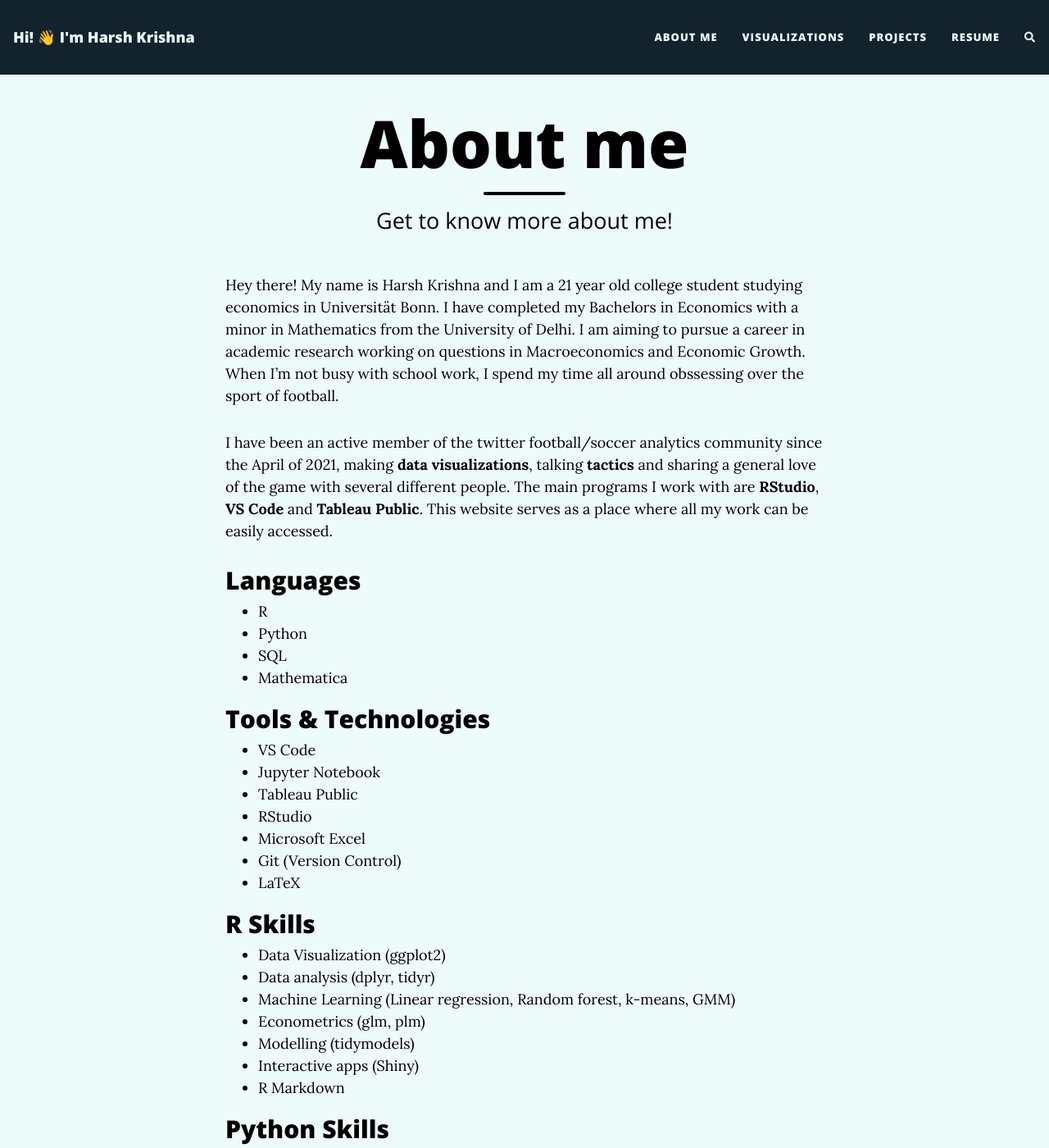
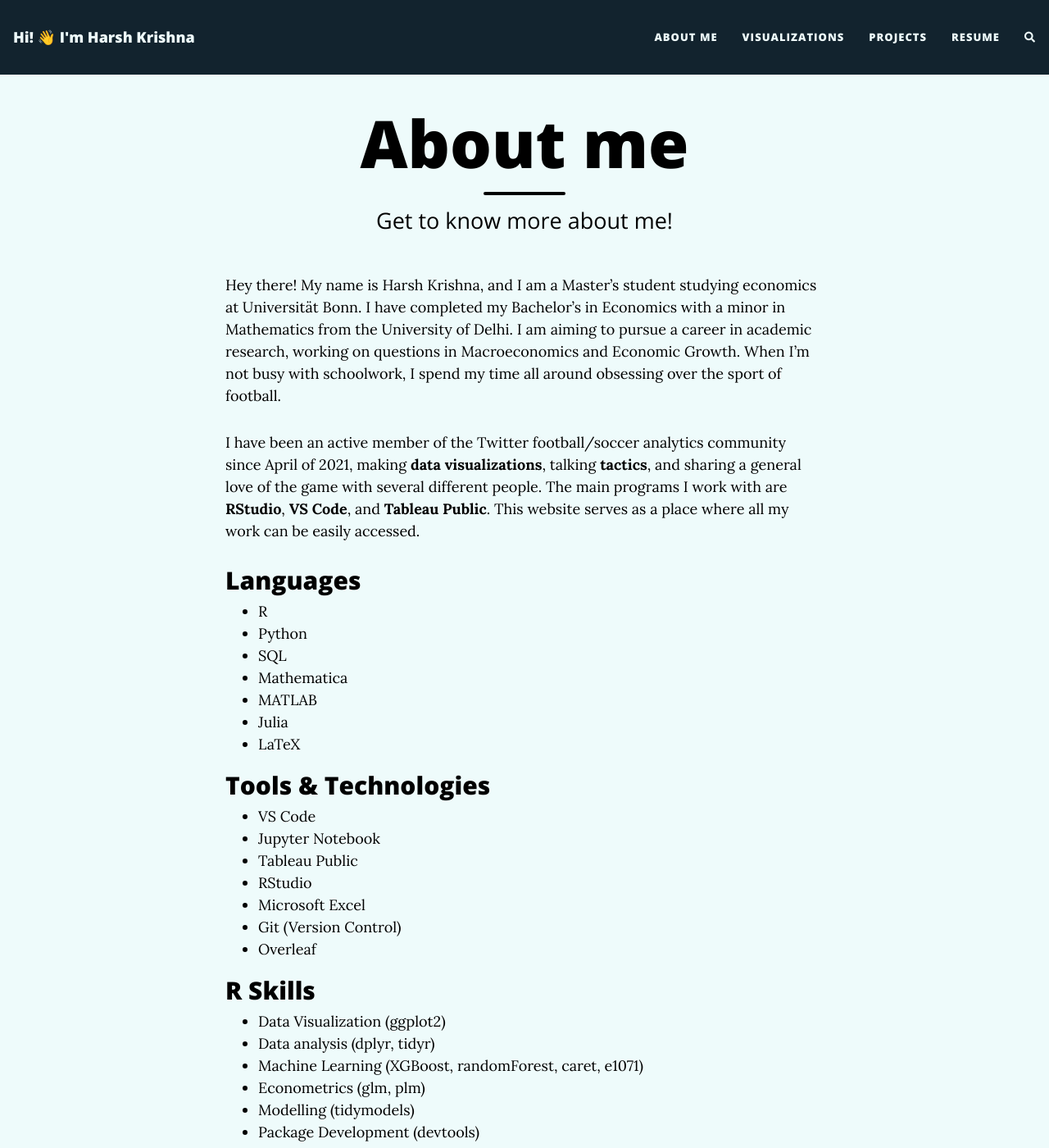
Before and after one commit to harshkrishna17/harshkrishna17.github.io, a Jekyll site: the page built from aboutme.md, in a window 1280 px wide and 1400 px high. Shown: the whole window at 82% size. Built offline with Jekyll 4.4.1, drawn with Linux system fonts in a browser that asks for light colours; nearby versions of some CDN libraries; comment, search, counter and statistics services are not loaded.

Commit message:
Update aboutme.md

```diff
--- a/aboutme.md
+++ b/aboutme.md
@@ -4,9 +4,9 @@ title: About me
 subtitle: Get to know more about me!
 ---
 
-Hey there! My name is Harsh Krishna and I am a 21 year old college student studying economics in Universität Bonn. I have completed my Bachelors in Economics with a minor in Mathematics from the University of Delhi. I am aiming to pursue a career in academic research working on questions in Macroeconomics and Economic Growth. When I'm not busy with school work, I spend my time all around obssessing over the sport of football.
+Hey there! My name is Harsh Krishna, and I am a Master's student studying economics at Universität Bonn. I have completed my Bachelor's in Economics with a minor in Mathematics from the University of Delhi. I am aiming to pursue a career in academic research, working on questions in Macroeconomics and Economic Growth. When I'm not busy with schoolwork, I spend my time all around obsessing over the sport of football.
 
-I have been an active member of the twitter football/soccer analytics community since the April of 2021, making **data visualizations**, talking **tactics** and sharing a general love of the game with several different people. The main programs I work with are **RStudio**, **VS Code** and **Tableau Public**. This website serves as a place where all my work can be easily accessed.
+I have been an active member of the Twitter football/soccer analytics community since April of 2021, making **data visualizations**, talking **tactics**, and sharing a general love of the game with several different people. The main programs I work with are **RStudio**, **VS Code**, and **Tableau Public**. This website serves as a place where all my work can be easily accessed.
 
 ## Languages
 
@@ -14,6 +14,9 @@ I have been an active member of the twitter football/soccer analytics community
 - Python
 - SQL
 - Mathematica
+- MATLAB
+- Julia
+- LaTeX
 
 ## Tools & Technologies
 
@@ -23,15 +26,16 @@ I have been an active member of the twitter football/soccer analytics community
 - RStudio
 - Microsoft Excel
 - Git (Version Control)
-- LaTeX
+- Overleaf
 
 ## R Skills
 
 - Data Visualization (ggplot2)
 - Data analysis (dplyr, tidyr)
-- Machine Learning (Linear regression, Random forest, k-means, GMM)
+- Machine Learning (XGBoost, randomForest, caret, e1071)
 - Econometrics (glm, plm)
 - Modelling (tidymodels)
+- Package Development (devtools)
 - Interactive apps (Shiny)
 - R Markdown
 
```
Also changed, not shown: other parts of aboutme.md (+1 -0 lines).
